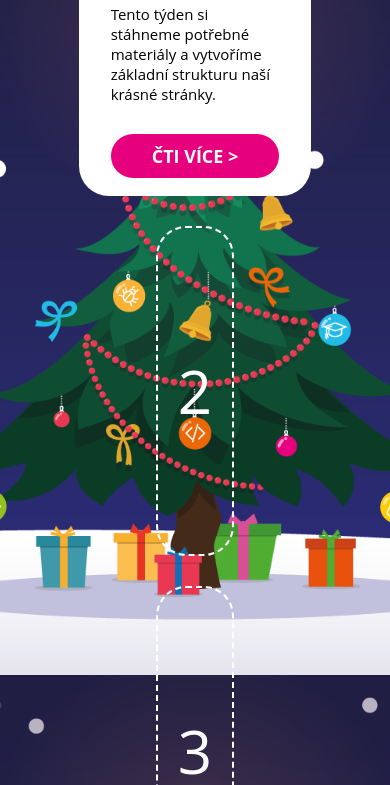
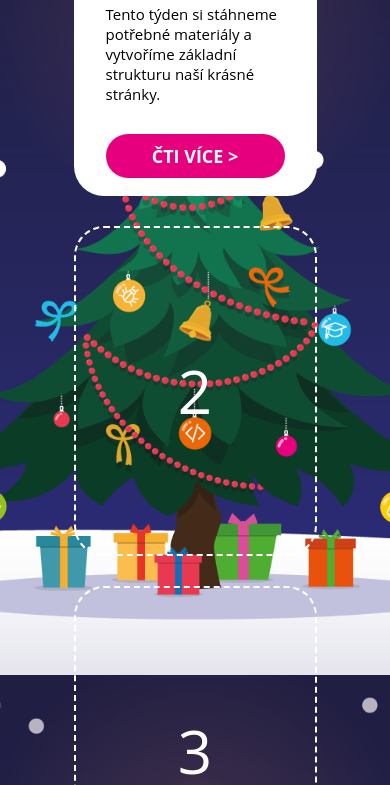
Before and after one commit to aellopos/Codemas-2020-landing-page, a plain HTML site: page index.html in a window 390 px wide. Shown: the part 169-954 px from the top of the page. Drawn offline with Linux system fonts and the light colour scheme.

Commit message:
1. advent added

```diff
--- a/index.html
+++ b/index.html
@@ -18,7 +18,7 @@
                 <p>
                     Tento týden si stáhneme potřebné materiály a vytvoříme základní strukturu naší krásné stránky.
                 </p>
-                <a href="#">ČTI VÍCE ></a>
+                <a href="https://www.czechitas.cz/cs/co-delame/chci-se-ucit-online/kurzy/codemas2020/1-advent">ČTI VÍCE ></a>
             </div>
         </div>
         <div class="advent-item">
--- a/style.css
+++ b/style.css
@@ -19,7 +19,7 @@ body {
 
 .advent-item {
     margin: 15px;
-    height: 330px;
+    height: 300px;
     flex: 0 0 40%;
     display: flex;
     justify-content: center;
@@ -27,6 +27,7 @@ body {
     color: white;
     border: 2px dashed white;
     border-radius: 30px;
+    flex: 1 0 40%;
     font-size: 60px;
 }
 
@@ -50,7 +51,6 @@ a {
     padding: 10px;
     display: block;
     text-align: center;
-    width: 100%;
     text-decoration: none;
     font-weight: bold;
 }
@@ -73,3 +73,13 @@ a:hover {
     color: #E6007E;
     background-color: white;
 }
+
+@media (max-width: 1200px) {
+    body {
+        margin: 5% 15%;
+    }
+
+    .advent-item {
+        height: 330px;;
+    }
+}
```
